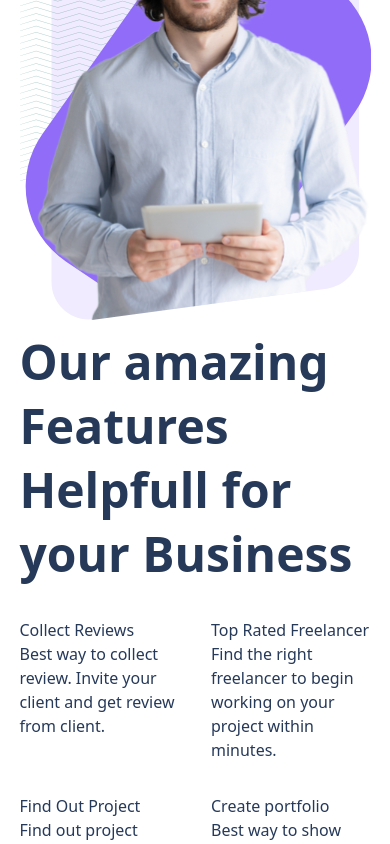
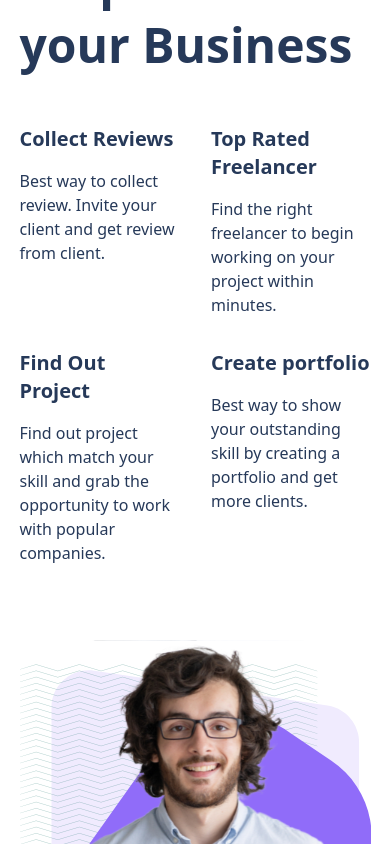
Before and after one commit to drimescodes/react-grabstar, a React (Vite) app: page / in a window 390 px wide. Shown: the part 1300-2144 px from the top of the page. Built offline with nearby package versions, Linux system fonts and the light colour scheme.

Commit message:
Finished the second hero section finally

```diff
--- a/package.json
+++ b/package.json
@@ -10,6 +10,7 @@
     "preview": "vite preview"
   },
   "dependencies": {
+    "prop-types": "^15.8.1",
     "react": "^18.2.0",
     "react-dom": "^18.2.0",
     "react-icons": "^4.8.0",
--- /dev/null
+++ b/src/components/FeatureBlock.jsx
@@ -0,0 +1,17 @@
+import PropTypes from 'prop-types';
+
+const FeatureBlock = ({ title, children }) => {
+    return (
+      <div>
+        <h1 className="font-semibold text-xl pb-4">{title}</h1>
+        <p>{children}</p>
+      </div>
+    );
+  };
+
+  FeatureBlock.propTypes = {
+    title: PropTypes.string.isRequired,
+    children: PropTypes.node.isRequired,
+  };
+
+  export default FeatureBlock;
--- a/src/components/Hero2.jsx
+++ b/src/components/Hero2.jsx
@@ -1,13 +1,34 @@
 
 
 import { heroImage2 } from '../assets';
+import './FeatureBlock'
+import FeatureBlock from './FeatureBlock';
+
+const features = [
+  {
+    title: 'Collect Reviews',
+    description: 'Best way to collect review. Invite your client and get review from client.',
+  },
+  {
+    title: 'Top Rated Freelancer',
+    description: 'Find the right freelancer to begin working on your project within minutes.',
+  },
+  {
+    title: 'Find Out Project',
+    description: 'Find out project which match your skill and grab the opportunity to work with popular companies.',
+  },
+  {
+    title: 'Create portfolio',
+    description: 'Best way to show your outstanding skill by creating a portfolio and get more clients.',
+  },
+];
 
 const Hero2 = () => {
   return (
 
 
-    <div className="w-full bg-white relative min-h-screen overflow-hidden">
-      <div className="max-w-full w-[90%] m-auto md:flex justify-between  items-center  py-8 gap-40">
+    <div className="w-full bg-white relative min-h-screen overflow-hidden ">
+      <div className="max-w-full w-[90%] m-auto flex flex-col-reverse md:flex md:flex-row justify-between  items-center  py-8 gap-8 md:gap-40">
         <div className='md:w-[50%] '>
           <img src={heroImage2} alt="" />
         </div>
@@ -15,27 +36,16 @@ const Hero2 = () => {
 
         <div className='md:w-[50%] text-[#263959] '>
           <div>
-            <h1 className='font-bold text-5xl leading-[4rem] pb-8'>Our amazing
+            <h1 className='font-bold text-5xl leading-[4rem] pb-12'>Our amazing
               Features Helpfull for your Business</h1>
           </div>
 
           <div className='grid grid-cols-2 gap-8'>
-            <div>
-              <h4>Collect Reviews </h4>
-              <p>Best way to collect review. Invite your client and get review from client.</p>
-            </div>
-            <div>
-              <h4>Top Rated Freelancer</h4>
-              <p>Find the right freelancer to begin working on your project within minutes.</p>
-            </div>
-            <div>
-              <h4>Find Out Project</h4>
-              <p>Find out project which match your skill and grab the opprtunity to work with popular companies.</p>
-            </div>
-            <div>
-              <h4>Create portfolio</h4>
-              <p>Best way to show your outstanding skill by creating portflio and get more clients.</p>
-            </div>
+           {features.map((feature, index) => (
+            <FeatureBlock key={index} title={feature.title}>
+              {feature.description}
+            </FeatureBlock>
+           ))}
           </div>
         </div>
       </div>
--- a/src/components/Image.jsx
+++ b/src/components/Image.jsx
@@ -1,121 +1,16 @@
-import {heroColor1, heroColor2, heroColor1_2, heroGirl, messengerIcon, freelancerIcon, igIcon,clientIcon } from '../assets'
-
-const Hero = () => {
-  return (
-    <div className="w-full bg-[#263959] relative min-h-screen overflow-hidden">
-      <div className="max-w-full w-[90%] m-auto md:flex justify-between  text-white  mt-16 md:mt-0">
-
-        <div className=' self-center md:w-1/2 '>
-            <h1 className="font-bold text-5xl leading-[4rem] ">90% Clients Hire Freelancer with
-Better Reviews</h1>
-             <button className="py-2 px-4 bg-[#1A906B] mt-16 rounded-md cursor-pointer font-bold text-black">
-                  Create Profile
-             </button>
-        </div>
-
-          {/* image section of hero*/}
-
-  <img src={heroColor1} alt="Color Image 1" className="hidden md:block z-0 h-[500px] absolute  right-0 md:top-0" />
-  <img src={heroColor2} alt="Color Image 2" className="hidden md:block z-[2] h-[450px] absolute right-0  bottom-0  " />
-  <img src={heroGirl} alt="" className="z-[10] -pt-14 self-start relative mt-[5rem] ml-[3rem] md:mt-0" />
-  <div className='overflow-hidden'>
-  <img
-  src={heroColor1_2}
-  alt="Color Image 1"
-  className="md:hidden z-0 h-[450px] absolute right-0"
-  style={
-    window.innerWidth < 768
-      ? { top: "30rem" }
-      : window.innerWidth > 768 && window.innerWidth < 1024
-      ? { top: "-200rem" }
-      : { top: "30rem" }
-  }
-/>
-<img
-  src={heroColor2}
-  alt="Color Image 2"
-  className="md:hidden z-[2] h-[250px] absolute right-[-.4px]"
-  style={
-    window.innerWidth < 768
-      ? { bottom: "-1.2rem" }
-      : window.innerWidth >= 768 && window.innerWidth < 1024
-      ? { bottom: "-0.6rem" }
-      : { bottom: "-1.2rem" }
-  }
-/>
-
-
-
-
-
-
-
+<div>
+<h1 className=' font-semibold text-xl pb-4'>Collect Reviews </h1>
+<p>Best way to collect review. Invite your client and get review from client.</p>
 </div>
-
-    <div className='z-10 absolute top-1/2 left-1/2  md:block'>
-    <div className="flex flex-wrap justify-center items-center h-48 w-48 rounded-full ">
-
-    <img
-  src={freelancerIcon}
-  alt=""
-  className="absolute transform -translate-x-1/2 -translate-y-1/2 freelancer-spin"
-  style={
-    window.innerWidth < 640
-      ? { top: "30%", left: "-100%" }
-      : window.innerWidth >= 640 && window.innerWidth < 1024
-      ? { top: "-75%", left: "20%" }
-      : { top: "-100%", left: "10%" }
-  }
-/>
-
-<img
-  src={igIcon}
-  alt=""
-  className="absolute transform -translate-x-1/2 -translate-y-1/2 ig-spin overflow-hidden"
-  style={
-    window.innerWidth < 640
-      ? { left: "40%", top: "40%" }
-      : window.innerWidth >= 640 && window.innerWidth < 1024
-      ? { left: "280%", top: "-100%" }
-      : { left: "250%", top: "-120%" }
-  }
-/>
-
-<img
-  src={clientIcon}
-  alt=""
-  className="absolute transform -translate-x-1/2 -translate-y-1/2 client-spin"
-  style={
-    window.innerWidth < 640
-      ? { left: "20%", top: "150%" }
-      : window.innerWidth >= 640 && window.innerWidth < 1024
-      ? { left: "230%", top: "60%" }
-      : { left: "220%", top: "70%" }
-  }
-/>
-
-<img
-  src={messengerIcon}
-  alt=""
-  className="absolute transform -translate-x-1/2 -translate-y-1/2 messenger-spin"
-  style={
-    window.innerWidth < 640
-      ? { top: "180%", left: "-80%" }
-      : window.innerWidth >= 640 && window.innerWidth < 1024
-      ? { top: "80%", left: "-20%" }
-      : { top: "90%", left: "-30%" }
-  }
-/>
-
-
-
-
-
-    </div>
-      </div>
-        </div>
-        </div>
-  )
-}
-
-export default Hero
+<div>
+<h1 className='font-semibold text-xl pb-4'>Top Rated Freelancer</h1>
+<p>Find the right freelancer to begin working on your project within minutes.</p>
+</div>
+<div>
+<h1 className='font-semibold text-xl pb-4'>Find Out Project</h1>
+<p>Find out project which match your skill and grab the opprtunity to work with popular companies.</p>
+</div>
+<div>
+<h1 className='font-semibold text-xl pb-4'>Create portfolio</h1>
+<p>Best way to show your outstanding skill by creating portflio and get more clients.</p>
+</div>
```
Also changed, not shown: 1 other file (tests, documents, lock files or other folders).
